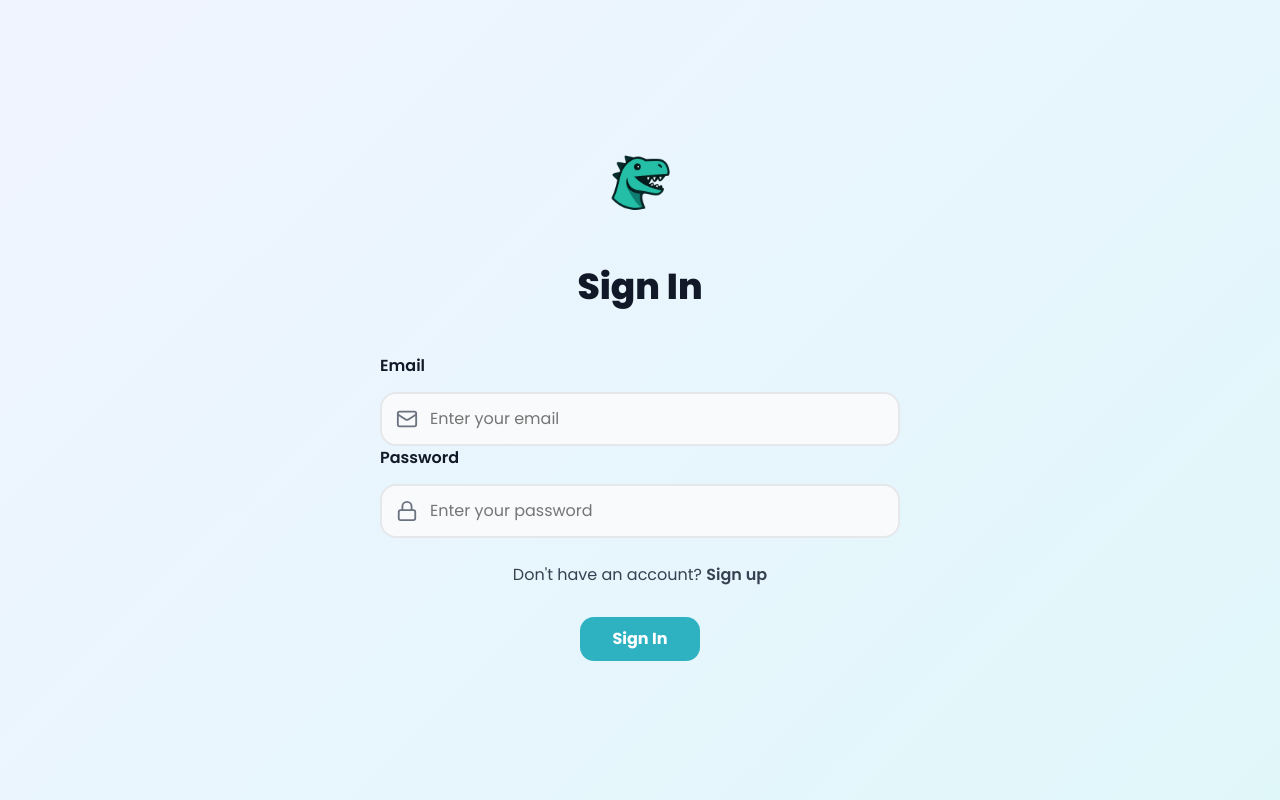
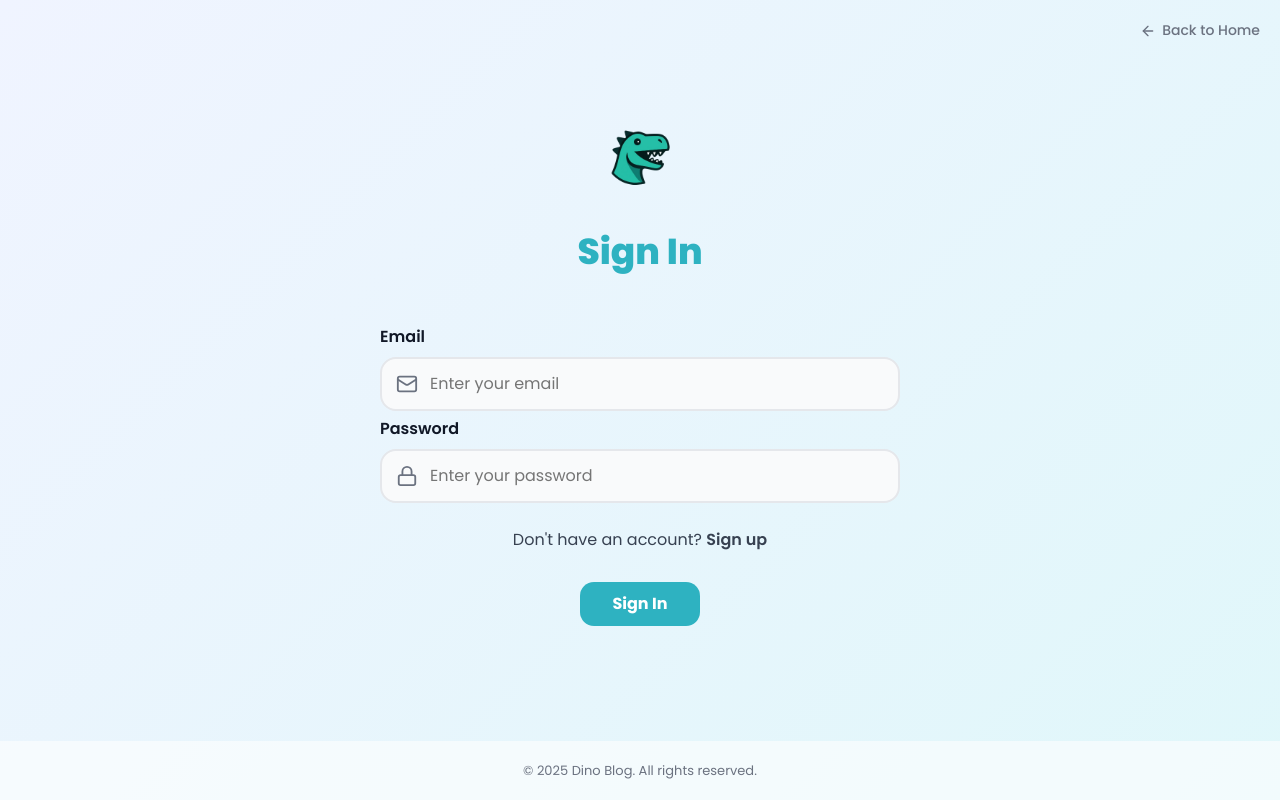
Before and after one commit to DuyPhatpeo/dino-blogging, a React (Vite) app: page /signin in a window 1280 px wide. Built offline with nearby package versions, Linux system fonts and the light colour scheme.

Commit message:
update code back home and footer

```diff
--- a/src/components/label/Label.jsx
+++ b/src/components/label/Label.jsx
@@ -7,7 +7,7 @@ const LabelStyles = styled.label`
   font-weight: 600;
   color: ${(props) => props.theme.colors.text};
   display: inline-block;
-  margin-bottom: 6px;
+  margin-top: 6px;
 `;
 
 const Label = ({ htmlFor, children }) => {
--- a/src/pages/SignInPage.jsx
+++ b/src/pages/SignInPage.jsx
@@ -3,7 +3,7 @@ import styled from "styled-components";
 import { useForm } from "react-hook-form";
 import { yupResolver } from "@hookform/resolvers/yup";
 import * as yup from "yup";
-import { Mail, Lock } from "lucide-react";
+import { Mail, Lock, ArrowLeft } from "lucide-react";
 import { toast } from "react-toastify";
 import logo from "@assets/logo.png";
 
@@ -20,30 +20,68 @@ import { useAuth } from "@contexts/authContext";
 const SignInPageStyles = styled.div`
   min-height: 100vh;
   display: flex;
+  flex-direction: column;
+  justify-content: space-between;
+  background: linear-gradient(135deg, #f0f4ff, #e0f7fa);
+
+  .main {
+    flex: 1;
+    display: flex;
     align-items: center;
     justify-content: center;
-  background: linear-gradient(135deg, #f0f4ff, #e0f7fa);
     padding: 40px;
+    position: relative; /* để back-home bám theo main */
+  }
+
   .wrapper {
     width: 100%;
     max-width: 520px;
     text-align: center;
   }
+
   .logo {
     display: block;
-    margin: 0 auto 30px;
+    margin: 0 auto 20px;
     width: 90px;
   }
+
+  .back-home {
+    position: absolute;
+    top: 20px;
+    right: 20px; /* góc phải trên */
+    display: inline-flex;
+    align-items: center;
+    gap: 6px;
+    font-size: 14px;
+    font-weight: 500;
+    color: ${(props) => props.theme.colors.gray};
+    cursor: pointer;
+    transition: color 0.2s ease;
+
+    &:hover {
+      color: ${(props) => props.theme.colors.primary};
+    }
+  }
+
   .heading {
     font-size: 36px;
     font-weight: 800;
     margin-bottom: 40px;
-    color: ${(props) => props.theme.primary};
+    color: ${(props) => props.theme.colors.primary};
   }
+
   .button-wrapper {
     display: flex;
     justify-content: center;
     margin-top: 20px;
+  }
+
+  .footer {
+    text-align: center;
+    padding: 20px;
+    font-size: 13px;
+    color: ${(props) => props.theme.colors.gray};
+    background: rgba(255, 255, 255, 0.6);
   }
 `;
 
@@ -88,7 +126,6 @@ const SignInPage = () => {
         data.password
       );
 
-      // ✅ Lưu vào context để Header nhận được
       signIn({
         uid: userCredential.user.uid,
         email: userCredential.user.email,
@@ -120,6 +157,11 @@ const SignInPage = () => {
 
   return (
     <SignInPageStyles>
+      <div className="main">
+        <div className="back-home" onClick={() => navigate("/")}>
+          <ArrowLeft size={16} /> Back to Home
+        </div>
+
         <div className="wrapper">
           <img src={logo} alt="logo" className="logo" />
           <h1 className="heading">Sign In</h1>
@@ -149,6 +191,11 @@ const SignInPage = () => {
             </div>
           </form>
         </div>
+      </div>
+
+      <footer className="footer">
+        © {new Date().getFullYear()} Dino Blog. All rights reserved.
+      </footer>
     </SignInPageStyles>
   );
 };
--- a/src/pages/SignUpPage.jsx
+++ b/src/pages/SignUpPage.jsx
@@ -3,7 +3,7 @@ import styled from "styled-components";
 import { useForm } from "react-hook-form";
 import { yupResolver } from "@hookform/resolvers/yup";
 import * as yup from "yup";
-import { Mail, Lock, User } from "lucide-react";
+import { Mail, Lock, User, ArrowLeft } from "lucide-react";
 import { toast } from "react-toastify";
 import logo from "@assets/logo.png";
 
@@ -20,30 +20,68 @@ import { addDoc, collection } from "firebase/firestore";
 const SignUpPageStyles = styled.div`
   min-height: 100vh;
   display: flex;
+  flex-direction: column;
+  justify-content: space-between;
+  background: linear-gradient(135deg, #f0f4ff, #e0f7fa);
+
+  .main {
+    flex: 1;
+    display: flex;
     align-items: center;
     justify-content: center;
-  background: linear-gradient(135deg, #f0f4ff, #e0f7fa);
     padding: 40px;
+    position: relative;
+  }
+
   .wrapper {
     width: 100%;
     max-width: 520px;
     text-align: center;
   }
+
   .logo {
     display: block;
-    margin: 0 auto 30px;
+    margin: 0 auto 20px;
     width: 90px;
   }
+
+  .back-home {
+    position: absolute;
+    top: 20px;
+    right: 20px;
+    display: inline-flex;
+    align-items: center;
+    gap: 6px;
+    font-size: 14px;
+    font-weight: 500;
+    color: ${(props) => props.theme.colors.gray};
+    cursor: pointer;
+    transition: color 0.2s ease;
+
+    &:hover {
+      color: ${(props) => props.theme.colors.primary};
+    }
+  }
+
   .heading {
     font-size: 36px;
     font-weight: 800;
     margin-bottom: 40px;
-    color: ${(props) => props.theme.primary};
+    color: ${(props) => props.theme.colors.primary};
   }
+
   .button-wrapper {
     display: flex;
     justify-content: center;
     margin-top: 20px;
+  }
+
+  .footer {
+    text-align: center;
+    padding: 20px;
+    font-size: 13px;
+    color: ${(props) => props.theme.colors.gray};
+    background: rgba(255, 255, 255, 0.6);
   }
 `;
 
@@ -122,7 +160,7 @@ const SignUpPage = () => {
   const onSubmit = async (data) => {
     try {
       setLoading(true);
-      await handleSignUp(data); // chỉ tạo user và lưu Firestore
+      await handleSignUp(data);
       toast.success("Register successful!");
       navigate("/signin");
     } catch (error) {
@@ -139,6 +177,11 @@ const SignUpPage = () => {
 
   return (
     <SignUpPageStyles>
+      <div className="main">
+        <div className="back-home" onClick={() => navigate("/")}>
+          <ArrowLeft size={16} /> Back to Home
+        </div>
+
         <div className="wrapper">
           <img src={logo} alt="logo" className="logo" />
           <h1 className="heading">Create Your Account</h1>
@@ -168,6 +211,11 @@ const SignUpPage = () => {
             </div>
           </form>
         </div>
+      </div>
+
+      <footer className="footer">
+        © {new Date().getFullYear()} Dino Blog. All rights reserved.
+      </footer>
     </SignUpPageStyles>
   );
 };
```
Lines whose indentation alone changed are shown as unchanged.
